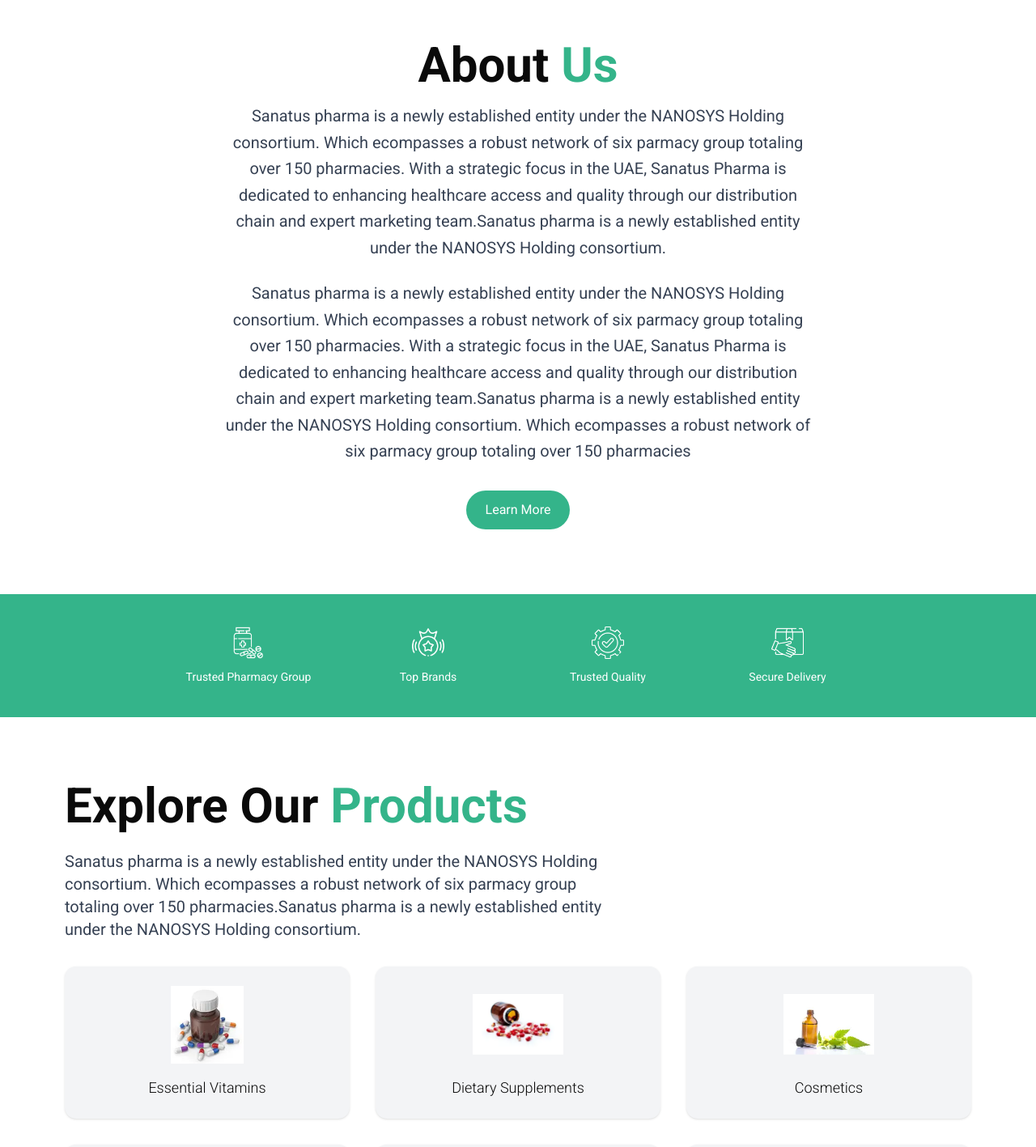
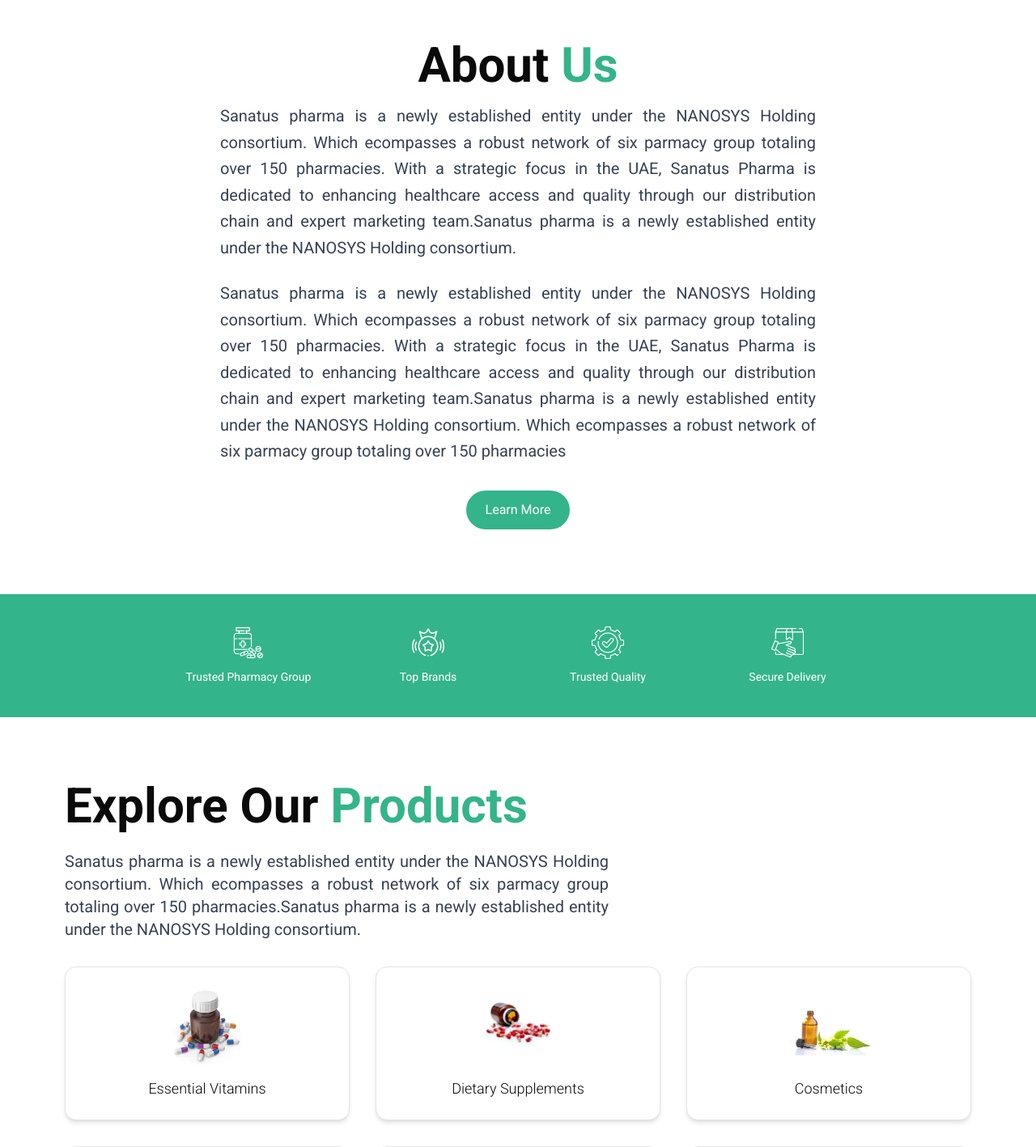
Before and after one commit to ashiquemedon/santuspharma, a Next.js app: page / in a window 1280 px wide. Shown: the part 1000-2417 px from the top of the page at 81% size. Built offline with nearby package versions, Linux system fonts and the light colour scheme.

Commit message:
seo: seo with text-justify for good looking and design changes

```diff
--- a/src/app/contact/page.jsx
+++ b/src/app/contact/page.jsx
@@ -89,7 +89,7 @@
           alt="whatsapp_logo"
         />
       ),
-      text: "+91 8606449640",
+      text: "+971 566212170",
       url: "https://wa.me/971566212170",
     },
     {
@@ -140,7 +140,7 @@
           target="_blank"
           aria-label={`Visit our ${link.text} page`}
           rel="noopener noreferrer"
-          className="flex flex-col justify-center bg-[#F4F4F4] rounded-2xl shadow-sm px-6 py-12 items-start hover:shadow-lg transition-all"
+          className="flex flex-col justify-center bg-[#ffffff] border rounded-2xl shadow-md px-6 py-12 items-start hover:shadow-lg transition-all"
         >
           <div className="flex items-center justify-center w-14 h-14 rounded-full bg-[#202025] mb-4">
             {link.icon}
--- a/src/components/Footer.jsx
+++ b/src/components/Footer.jsx
@@ -108,7 +108,7 @@
       {/* Footer Bottom Section */}
       <footer className="bg-white border-t p-2 md:p-4 text-center">
         <p className="text-[#4C4C4C] !font-extralight text-xs sm:text-sm">
-          &copy; {new Date().getFullYear()} All Rights Reserved | Designed And Developed By MKM Solutions
+          &copy; {new Date().getFullYear()} All Rights Reserved | Designed And Developed By Medon
         </p>
       </footer>
     </>
--- a/src/components/HeroSection.jsx
+++ b/src/components/HeroSection.jsx
@@ -13,7 +13,7 @@
           {/* <span className="text-primary">in Malappuram</span> */}
         </h1>
 
-        <p className="mt-6 max-w-3xl text-base sm:text-xl font-light leading-relaxed tracking-wide fadeIn">
+        <p className="mt-6 max-w-3xl text-base sm:text-xl font-light leading-relaxed tracking-wide fadeIn text-justify pr-[0%] sm:pr-[5%] md:pr-[5%] lg:pr-[10%]">
           {/* Discover a wide selection of OEM and aftermarket parts for all vehicle
           types. Genuine quality, competitive prices, and reliable performance
           guaranteed. Shop with confidence and keep your ride running smoothly. */}
--- a/src/components/about/AboutBanner.jsx
+++ b/src/components/about/AboutBanner.jsx
@@ -19,7 +19,7 @@
           Trusted by Customers Since <span className="text-primary">2020</span>
         </p>
 
-        <p className="mt-6 max-w-3xl text-md sm:text-xl font-light leading-relaxed fadeIn delay-100">
+        <p className="mt-6 max-w-3xl text-md sm:text-xl font-light leading-relaxed fadeIn delay-100 text-justify">
           <p>
             Sanatus pharma is a newly established entity under the NANOSYS
             Holding consortium. Which ecompasses a robust network of six parmacy
--- a/src/components/about/MissionSection.jsx
+++ b/src/components/about/MissionSection.jsx
@@ -27,7 +27,7 @@
             <h3 className="text-2xl font-semibold mb-2 fadeIn">
               Our <span className="text-primary">Mission</span>
             </h3>
-            <p className="text-gray-700 text-lg font-light mb-4 leading-relaxed fadeIn">
+            <p className="text-gray-700 text-lg font-light mb-4 leading-relaxed fadeIn text-justify">
               At Sanatus Pharma, our mission is to deliver superior
               pharmaceutical care and innovative wellness solutions while
               developing trusted in-house brands and a comprehensive range of
@@ -39,7 +39,7 @@
             <h3 className="text-2xl font-semibold mb-2 fadeIn">
               Our <span className="text-primary">Vision</span>
             </h3>
-            <p className="text-gray-700 text-lg font-light leading-relaxed fadeIn">
+            <p className="text-gray-700 text-lg font-light leading-relaxed fadeIn text-justify">
               To be the leading provider of high-quality pharmaceutical and
               wellness products in the GCC region, advocating for enhanced
               health and well-being in the communities we serve
--- a/src/components/about/WhatWeOffer.jsx
+++ b/src/components/about/WhatWeOffer.jsx
@@ -40,7 +40,7 @@
             <h3 className="text-xl font-bold mb-2 text-secondary fadeIn">
               {item.title}
             </h3>
-            <p className="text-gray-700 text-base font-light leading-relaxed fadeIn">
+            <p className="text-gray-700 text-base font-light leading-relaxed fadeIn text-justify">
               {item.description}
             </p>
           </li>
--- a/src/components/home/AboutSection.jsx
+++ b/src/components/home/AboutSection.jsx
@@ -10,7 +10,7 @@
   useEffect(() => {
     const observer = new IntersectionObserver(
       ([entry]) => entry.isIntersecting && setIsVisible(true),
-      { threshold: 0.3 }
+      { threshold: 0.1 }
     );
     if (sectionRef.current) observer.observe(sectionRef.current);
     return () => observer.disconnect();
@@ -52,7 +52,7 @@
         >
           About <span className="text-primary">Us</span>
         </h2>
-        <p className="text-gray-700 text-base md:text-xl leading-relaxed mb-6 fadeIn">
+        <p className="text-gray-700 text-base md:text-xl leading-relaxed mb-6 fadeIn text-justify ">
           Sanatus pharma is a newly established entity under the NANOSYS Holding
           consortium. Which ecompasses a robust network of six parmacy group
           totaling over 150 pharmacies. With a strategic focus in the UAE,
@@ -61,7 +61,7 @@
           pharma is a newly established entity under the NANOSYS Holding
           consortium.
         </p>
-        <p className="text-gray-700 text-base md:text-xl leading-relaxed mb-8 fadeIn">
+        <p className="text-gray-700 text-base md:text-xl leading-relaxed mb-8 fadeIn  text-justify">
           Sanatus pharma is a newly established entity under the NANOSYS Holding
           consortium. Which ecompasses a robust network of six parmacy group
           totaling over 150 pharmacies. With a strategic focus in the UAE,
--- a/src/components/home/BrandSection.jsx
+++ b/src/components/home/BrandSection.jsx
@@ -11,7 +11,7 @@
         >
           Brands We <span className="text-primary">Trust</span>
         </h2>
-        <p className="text-base md:text-xl text-gray-700 max-w-2xl mt-6 fadeIn">
+        <p className="text-base md:text-xl text-gray-700 max-w-2xl mt-6 fadeIn text-justify ">
           We partner with top-quality pharmaceutical brands to ensure genuine,
           reliable, and effective medicines for your health. Trust our curated
           selection for safety, performance, and long-lasting wellness.
--- a/src/components/home/ProductSection.jsx
+++ b/src/components/home/ProductSection.jsx
@@ -1,5 +1,6 @@
 import { productList } from "@/lib/data/products";
 import Image from "next/image";
+import Link from "next/link";
 
 export default function ProductSection() {
   return (
@@ -14,7 +15,7 @@
         >
           Explore Our <span className="text-primary">Products</span>
         </h2>
-        <p className="text-gray-700 text-base md:text-xl max-w-2xl mt-6 fadeIn">
+        <p className="text-gray-700 text-base md:text-xl max-w-2xl mt-6 fadeIn text-justify ">
           Sanatus pharma is a newly established entity under the NANOSYS Holding
           consortium. Which ecompasses a robust network of six parmacy group
           totaling over 150 pharmacies.Sanatus pharma is a newly established
@@ -26,7 +27,12 @@
         {productList.map((item) => (
           <article
             key={item.key}
-            className="bg-gray-100 rounded-xl p-6 text-center shadow-sm hover:shadow-lg transition fadeIn"
+            className="bg-[#ffffff] rounded-xl p-6 text-center shadow-md hover:shadow-lg transition fadeIn border"
+          >
+          <Link
+            href="/products"
+            hrefLang="en"
+            aria-label="Santus Pharma – High-quality pharmacy products in UAE for medicines, supplements, skincare, and wellness essentials."
           >
             <div className="relative w-28 h-24 mx-auto mb-4">
               <Image
@@ -37,6 +43,7 @@
               />
             </div>
             <h3 className="text-lg font-light capitalize">{item.key}</h3>
+            </Link>
           </article>
         ))}
       </div>
--- a/src/components/product/ProductDetails.jsx
+++ b/src/components/product/ProductDetails.jsx
@@ -19,7 +19,7 @@
         {productList.map((item) => (
           <article
             key={item.key}
-            className="bg-[#f7f7f7] rounded-xl p-6 shadow-sm hover:shadow-md transition"
+            className="bg-[#ffffff] rounded-xl p-6 shadow-md hover:shadow-md transition border"
           >
             <h3 className="text-2xl font-bold mb-4 text-gray-800 leading-tight">
               {item.heading.first && (
@@ -48,7 +48,7 @@
               />
             </figure>
 
-            <p className="text-gray-700 text-base font-light leading-relaxed fadeIn">
+            <p className="text-gray-700 text-base font-light leading-relaxed fadeIn text-justify">
               {item.desc}
             </p>
           </article>
--- a/src/components/product/ProductHeroSection.jsx
+++ b/src/components/product/ProductHeroSection.jsx
@@ -20,7 +20,7 @@
           High-Quality Medicines for Every Health Need
         </h2>
 
-        <p className="mt-8 max-w-xl text-sm sm:text-xl font-light leading-relaxed fadeIn">
+        <p className="mt-8 max-w-xl text-sm sm:text-xl font-light leading-relaxed fadeIn text-justify">
           Sanatus pharma is a newly established entity under the NANOSYS Holding
           consortium. Which ecompasses a robust network of six parmacy group
           totaling over 150 pharmacies.Sanatus pharma is a newly established
```
